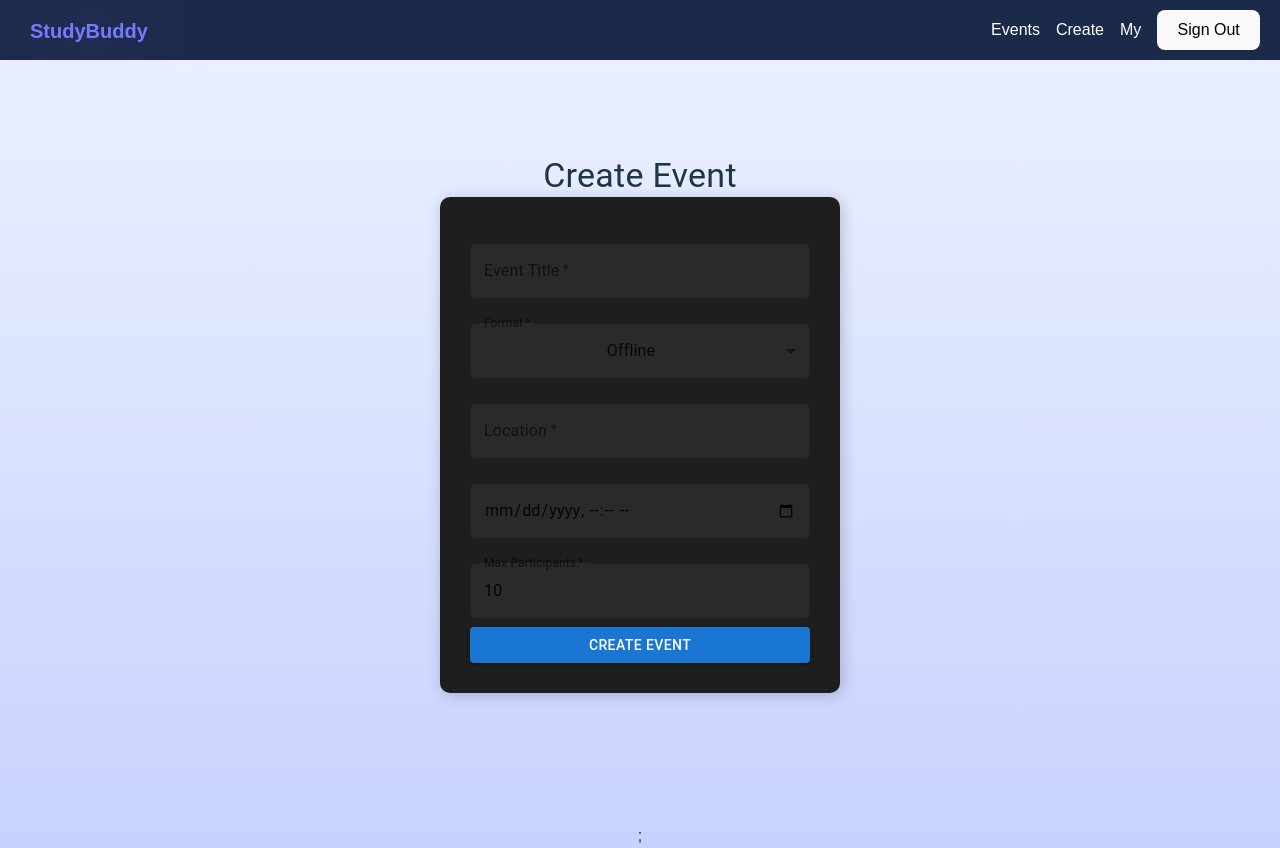
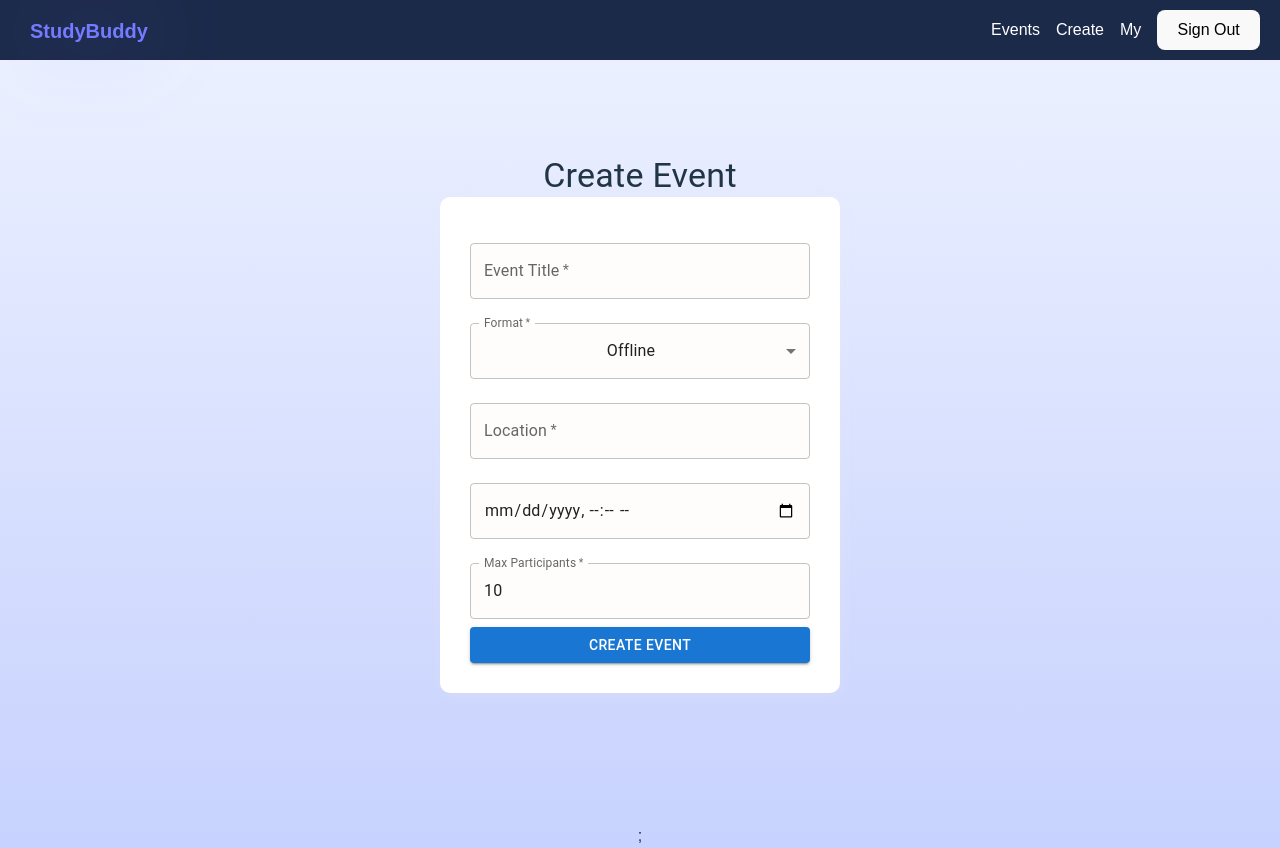
Before and after one commit to Oasis-NEU/sp25-group-18, a React (Vite) app: page /create in a window 1280 px wide. Built offline with nearby package versions, Linux system fonts and the light colour scheme.

Commit message:
Stylized Create Event page

```diff
--- a/src/components/CreateEvent/CreateEvent.module.css
+++ b/src/components/CreateEvent/CreateEvent.module.css
@@ -14,16 +14,16 @@
 }
 
 .formBox {
-  background: #1e1e1e;
+  background: #ffffff;
   padding: 30px;
   border-radius: 10px;
-  box-shadow: 2px 2px 15px rgba(0, 0, 0, 0.2);
+  box-shadow: 2px 2px 15px rgba(247, 235, 235, 0.2);
   width: 100%;
   max-width: 400px;
 }
 
 .input {
-  background-color: #2a2a2a;
+  background-color: #fffcfc;
   border-radius: 5px;
 }
 
```
Also changed, not shown: src/components/CreateEvent/CreatEvent.jsx (+20 -4 lines).
